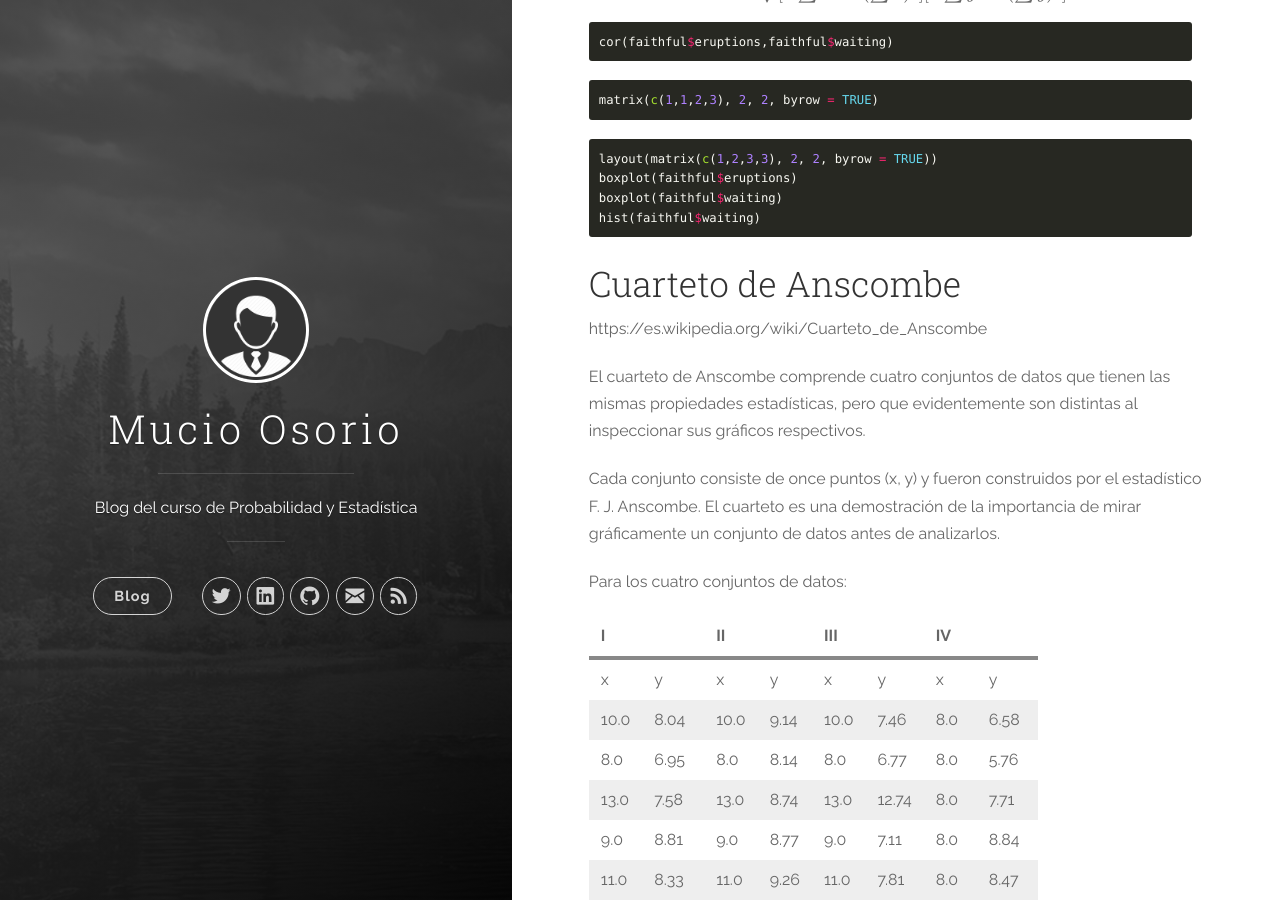
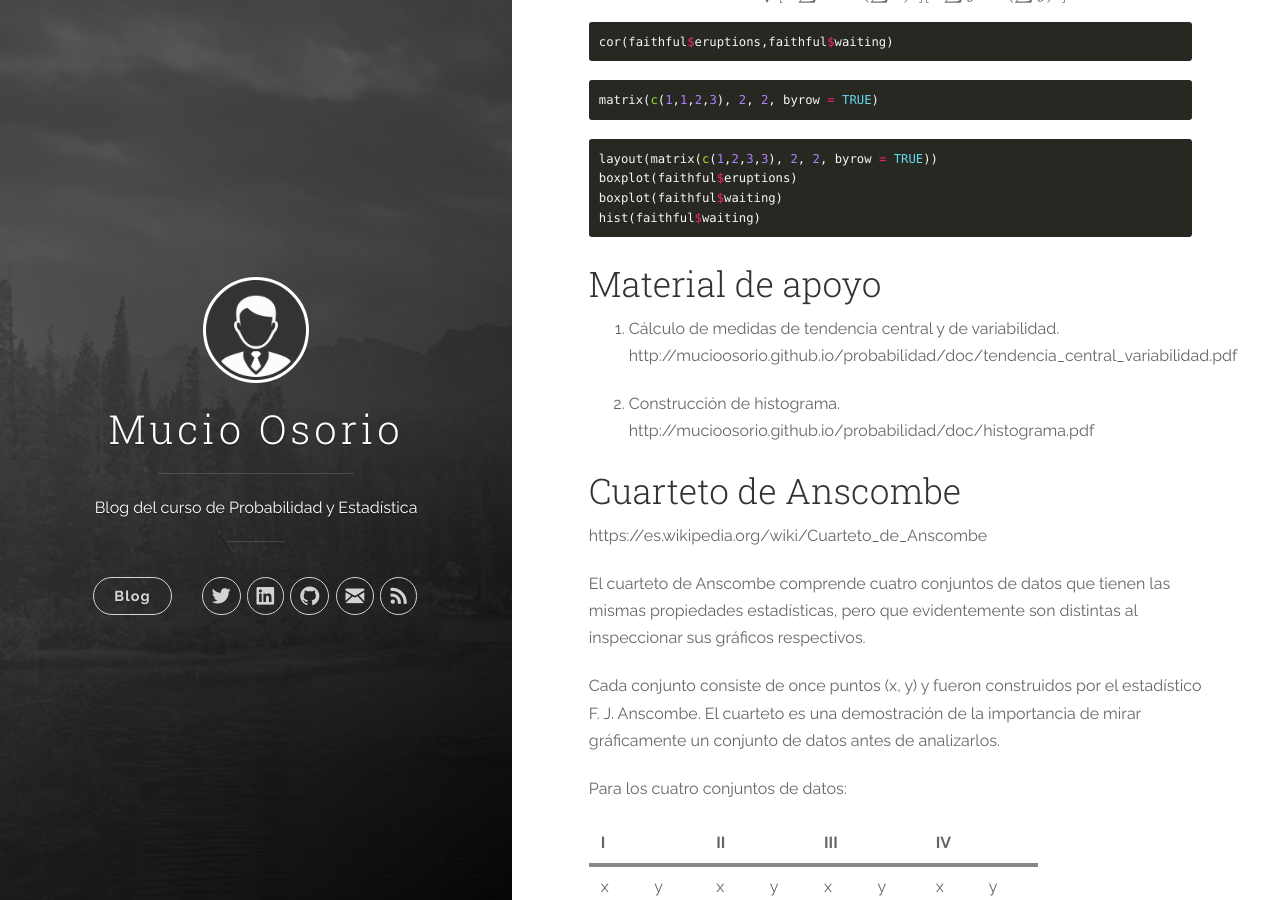
Before and after one commit to mucioosorio/probabilidad, a Jekyll site: the page built from _posts/2018-01-16-Estadística-Descriptiva.md, in a window 1280 px wide and 900 px high, scrolled down 6872 px. Built offline with Jekyll 4.4.1, drawn with Linux system fonts in a browser that asks for light colours; nearby versions of some CDN libraries; formulas are drawn with MathJax 3.

Commit message:
Update 2018-01-16-Estadística-Descriptiva.md

````diff
--- a/_posts/2018-01-16-Estadística-Descriptiva.md
+++ b/_posts/2018-01-16-Estadística-Descriptiva.md
@@ -238,6 +238,13 @@ boxplot(faithful$eruptions)
 boxplot(faithful$waiting)
 hist(faithful$waiting)
 ```
+## Material de apoyo
+
+1. Cálculo de medidas de tendencia central y de variabilidad. http://mucioosorio.github.io/probabilidad/doc/tendencia_central_variabilidad.pdf
+
+2. Construcción de histograma. http://mucioosorio.github.io/probabilidad/doc/histograma.pdf
+
+
 
 ## Cuarteto de Anscombe
 
````
